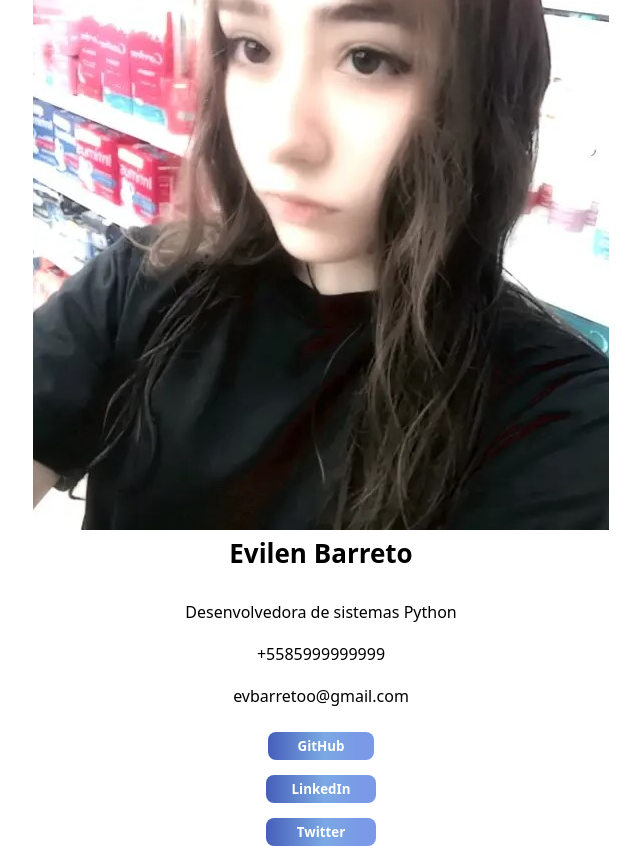
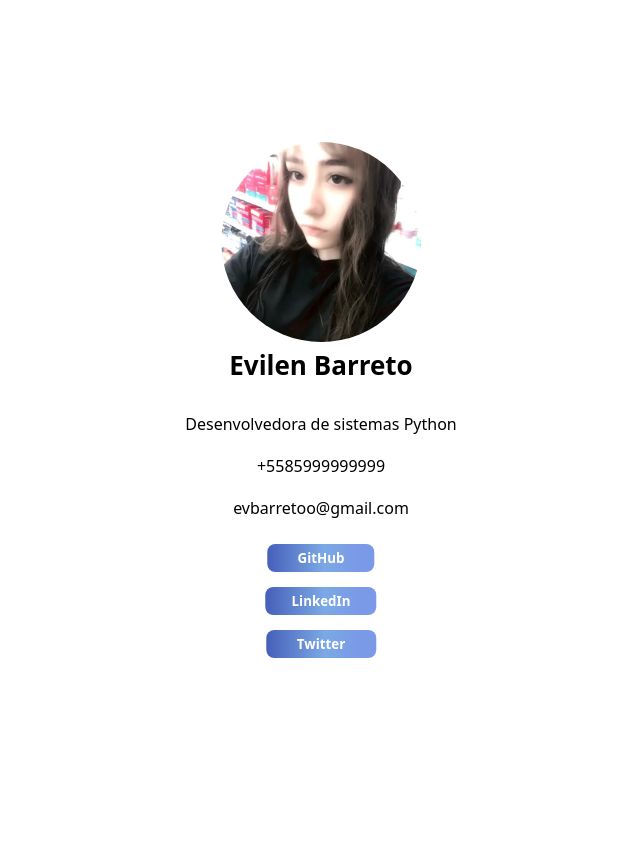
Before and after one commit to evbarretoo/projeto3-criando-um-componente-profile, a React (Vite) app: page / in a window 1280 px wide. Shown: the whole page, without its empty margins (319-959 px from the left). After the commit the page ends 800 px from the top, so only its background shows below. Built offline with nearby package versions, Linux system fonts and the light colour scheme.

Commit message:
Update styles.module.css

```diff
--- a/src/components/Profile/styles.module.css
+++ b/src/components/Profile/styles.module.css
@@ -16,6 +16,11 @@
     left: 50%;
     transform: translate(-50%, -50%);
     text-align: center;
+}
+
+.img {
+    width: 200px;
+    border-radius: 50%;
 }
 
 .h1 {
```
